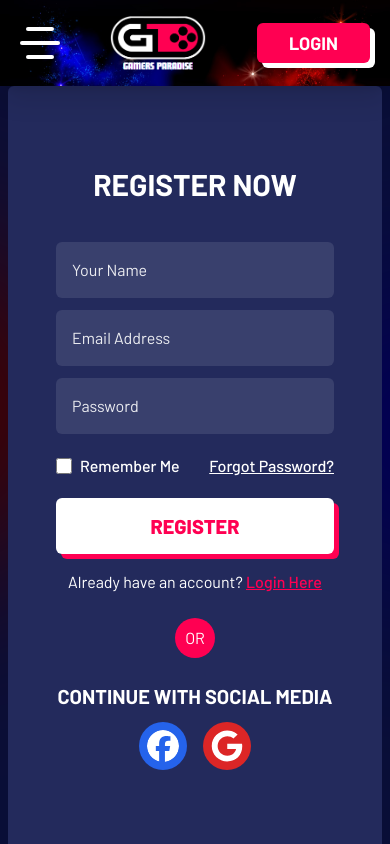
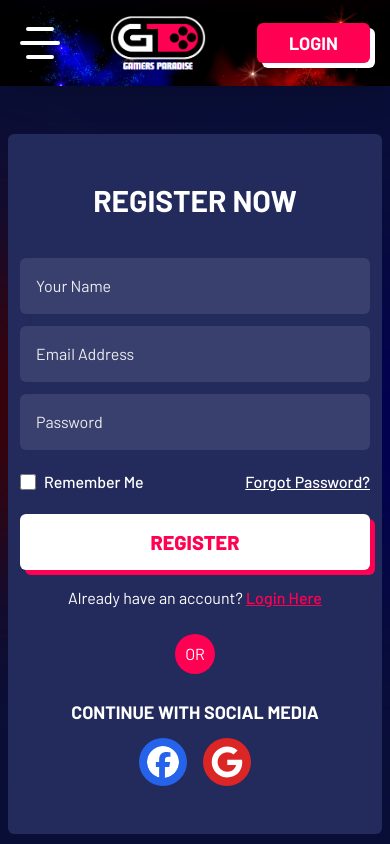
Before and after one commit to mahmudulturan/gamers-paradise-frontend, a Next.js app: page /register in a window 390 px wide. Shown: the top 844 px of the page. Built offline with nearby package versions, Linux system fonts and the light colour scheme.

Commit message:
fix: responsivness issues

```diff
--- a/src/app/(root)/(auth)/components/SocialLogin.tsx
+++ b/src/app/(root)/(auth)/components/SocialLogin.tsx
@@ -4,7 +4,7 @@ import { FaFacebook, FaGoogle } from 'react-icons/fa6';
 const SocialLogin = () => {
     return (
         <div className='flex items-center justify-center flex-col gap-3'>
-            <h3 className='uppercase font-bold text-xl mt-4'>Continue With Social Media</h3>
+            <h3 className='uppercase font-bold text-lg md:text-xl mt-4'>Continue With Social Media</h3>
             <div className='flex gap-4 items-center justify-start'>
                 <FaFacebook className='text-5xl hover:-translate-y-1 duration-300 cursor-pointer text-textCol bg-blue-600 p-2 rounded-full' />
                 <FaGoogle className='text-5xl hover:-translate-y-1 duration-300 cursor-pointer text-textCol bg-red-600 p-2 rounded-full' />
--- a/src/app/(root)/(auth)/login/page.tsx
+++ b/src/app/(root)/(auth)/login/page.tsx
@@ -5,7 +5,7 @@ import LoginForm from './components/LoginForm';
 const page = () => {
     return (
         <div className='wrapper min-h-[90vh] flex items-center justify-center'>
-            <div className='min-h-[70vh] bg-seconderyCol max-w-xl w-full px-12 py-20 rounded-md'>
+            <div className='bg-seconderyCol max-w-xl w-full px-3 md:px-12 py-12 my-12 rounded-md'>
                 <LoginForm />
             </div>
         </div>
--- a/src/app/(root)/(auth)/register/page.tsx
+++ b/src/app/(root)/(auth)/register/page.tsx
@@ -4,7 +4,7 @@ import RegisterForm from './components/RegisterForm';
 const RegisterPage = () => {
     return (
         <div className='wrapper min-h-[90vh] flex items-center justify-center'>
-            <div className='min-h-[70vh] bg-seconderyCol max-w-xl w-full px-12 py-20 rounded-md'>
+            <div className='bg-seconderyCol max-w-xl w-full px-3 md:px-12 py-12 my-12 rounded-md'>
                 <RegisterForm />
             </div>
         </div>
```
